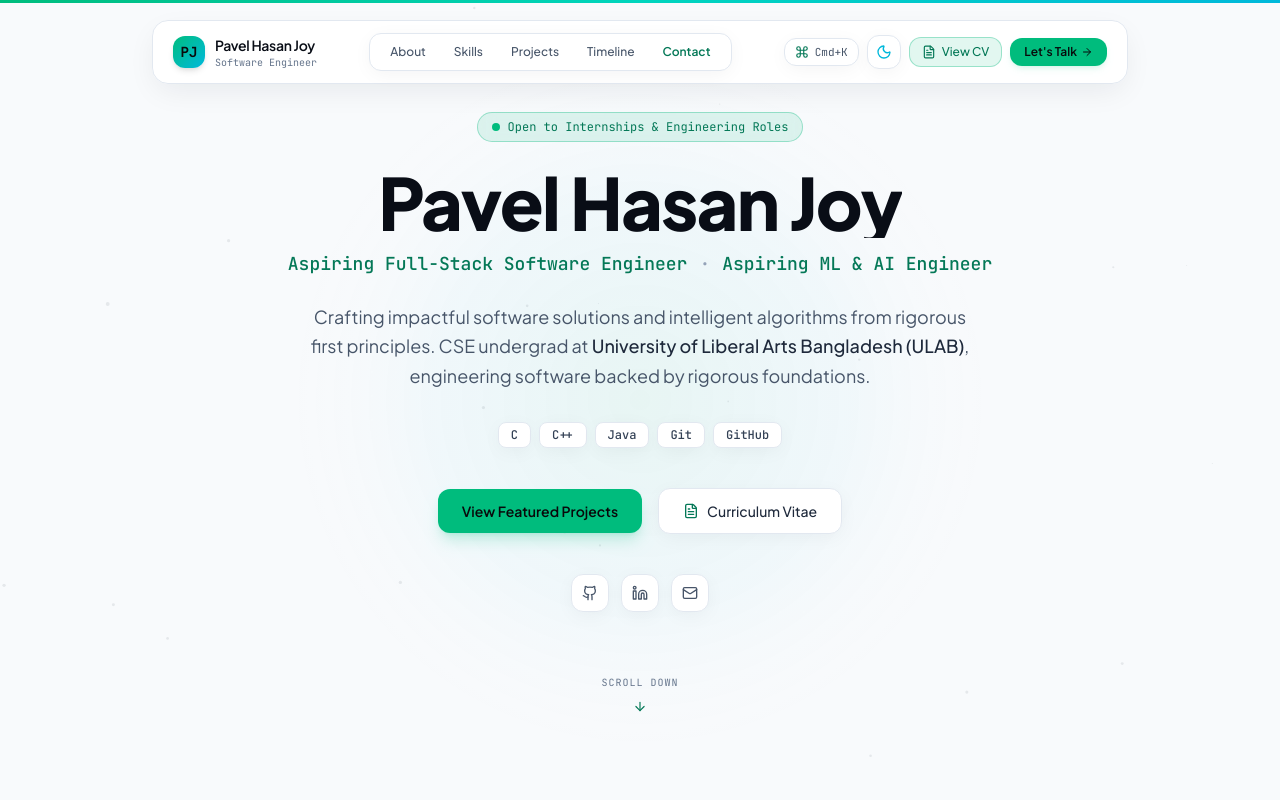
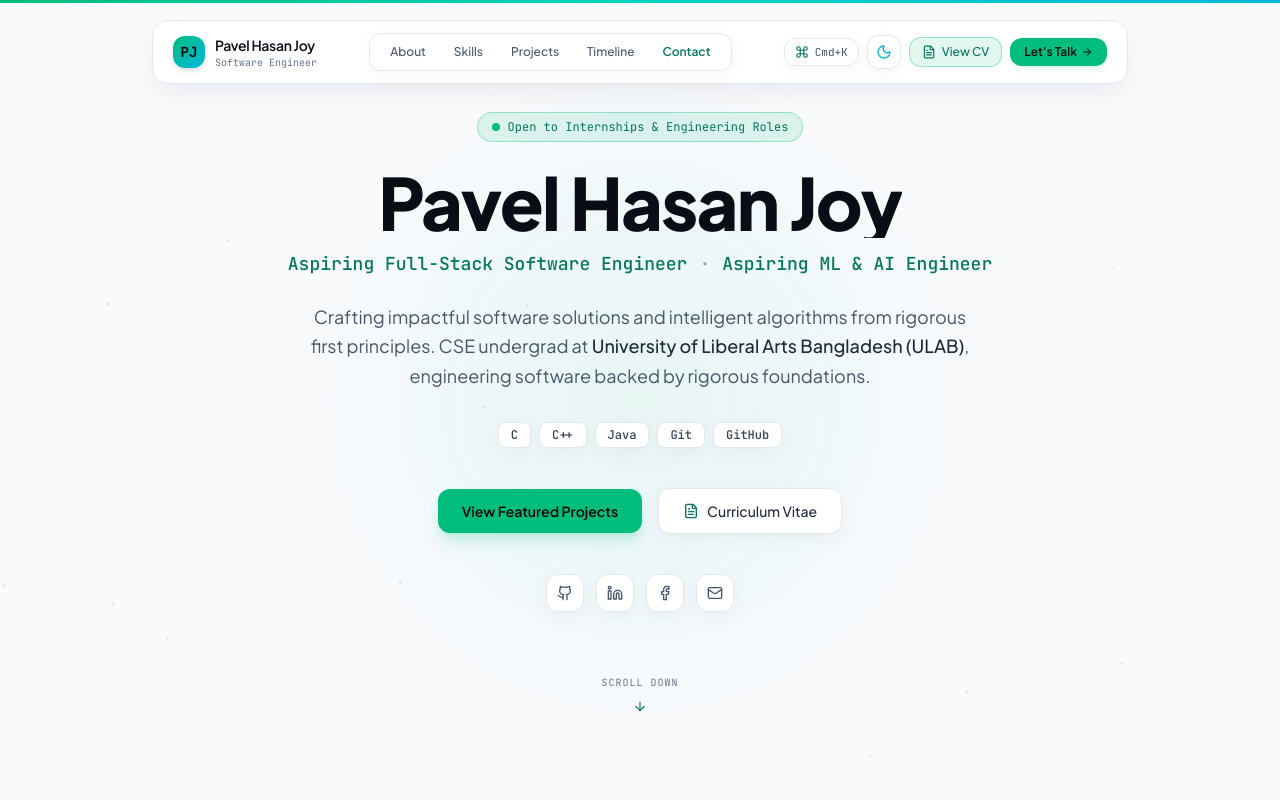
Before and after one commit to pavel-hasan-joy/Portfolio, a Next.js app: page / in a window 1280 px wide. Shown: the top 800 px of the page. Built offline with nearby package versions, Linux system fonts and the light colour scheme.

Commit message:
feat: add Facebook profile link to contact channels, footer, and hero socials

```diff
--- a/src/components/Icons.tsx
+++ b/src/components/Icons.tsx
@@ -36,3 +36,20 @@ export function LinkedinIcon({ className = "w-4 h-4" }: { className?: string })
     </svg>
   );
 }
+
+export function FacebookIcon({ className = "w-4 h-4" }: { className?: string }) {
+  return (
+    <svg
+      role="img"
+      viewBox="0 0 24 24"
+      fill="none"
+      stroke="currentColor"
+      strokeWidth="2"
+      strokeLinecap="round"
+      strokeLinejoin="round"
+      className={className}
+    >
+      <path d="M18 2h-3a5 5 0 0 0-5 5v3H7v4h3v8h4v-8h3l1-4h-4V7a1 1 0 0 1 1-1h3z" />
+    </svg>
+  );
+}
--- a/src/data/content.ts
+++ b/src/data/content.ts
@@ -50,6 +50,7 @@ export interface SiteContent {
     linkedin: string;
     email: string;
     phone?: string;
+    facebook?: string;
   };
   cv: {
     fileName: string;
@@ -113,6 +114,7 @@ export const siteContent: SiteContent = {
     linkedin: "https://www.linkedin.com/in/pavel-hasan-joy-ulab262014103",
     email: "pavel.hasan.cse@ulab.edu.bd",
     phone: "+8801342182616",
+    facebook: "https://www.facebook.com/pavelhasanjoy1",
   },
 
   cv: {
--- a/src/sections/ContactSection.tsx
+++ b/src/sections/ContactSection.tsx
@@ -18,7 +18,7 @@ import {
   Phone,
   MapPin,
 } from "lucide-react";
-import { GithubIcon, LinkedinIcon } from "@/components/Icons";
+import { GithubIcon, LinkedinIcon, FacebookIcon } from "@/components/Icons";
 import { siteContent } from "@/data/content";
 
 const contactSchema = z.object({
@@ -199,12 +199,12 @@ export function ContactSection() {
             </div>
 
             {/* Social Buttons */}
-            <div className="pt-2 flex items-center gap-3">
+            <div className="pt-2 flex items-center gap-2 sm:gap-3">
               <a
                 href={siteContent.socials.github}
                 target="_blank"
                 rel="noopener noreferrer"
-                className="flex-1 flex items-center justify-center gap-2 py-2.5 rounded-xl bg-zinc-800/80 hover:bg-zinc-700/80 text-zinc-200 hover:text-white text-xs font-medium border border-zinc-700/60 transition-colors"
+                className="flex-1 flex items-center justify-center gap-1.5 py-2.5 rounded-xl bg-zinc-800/80 hover:bg-zinc-700/80 text-zinc-200 hover:text-white text-xs font-medium border border-zinc-700/60 transition-colors"
               >
                 <GithubIcon className="w-4 h-4" />
                 <span>GitHub</span>
@@ -213,11 +213,22 @@ export function ContactSection() {
                 href={siteContent.socials.linkedin}
                 target="_blank"
                 rel="noopener noreferrer"
-                className="flex-1 flex items-center justify-center gap-2 py-2.5 rounded-xl bg-zinc-800/80 hover:bg-zinc-700/80 text-zinc-200 hover:text-white text-xs font-medium border border-zinc-700/60 transition-colors"
+                className="flex-1 flex items-center justify-center gap-1.5 py-2.5 rounded-xl bg-zinc-800/80 hover:bg-zinc-700/80 text-zinc-200 hover:text-white text-xs font-medium border border-zinc-700/60 transition-colors"
               >
                 <LinkedinIcon className="w-4 h-4" />
                 <span>LinkedIn</span>
               </a>
+              {siteContent.socials.facebook && (
+                <a
+                  href={siteContent.socials.facebook}
+                  target="_blank"
+                  rel="noopener noreferrer"
+                  className="flex-1 flex items-center justify-center gap-1.5 py-2.5 rounded-xl bg-zinc-800/80 hover:bg-zinc-700/80 text-zinc-200 hover:text-white text-xs font-medium border border-zinc-700/60 transition-colors"
+                >
+                  <FacebookIcon className="w-4 h-4" />
+                  <span>Facebook</span>
+                </a>
+              )}
             </div>
           </div>
         </div>
--- a/src/sections/Footer.tsx
+++ b/src/sections/Footer.tsx
@@ -2,7 +2,7 @@
 
 import React from "react";
 import { ArrowUp, Mail, Heart } from "lucide-react";
-import { GithubIcon, LinkedinIcon } from "@/components/Icons";
+import { GithubIcon, LinkedinIcon, FacebookIcon } from "@/components/Icons";
 import { siteContent } from "@/data/content";
 
 interface FooterProps {
@@ -72,6 +72,17 @@ export function Footer({ onOpenCv }: FooterProps) {
             >
               <LinkedinIcon className="w-4 h-4" />
             </a>
+            {siteContent.socials.facebook && (
+              <a
+                href={siteContent.socials.facebook}
+                target="_blank"
+                rel="noopener noreferrer"
+                aria-label="Facebook"
+                className="p-2 rounded-xl bg-zinc-900 hover:bg-zinc-800 text-zinc-400 hover:text-emerald-400 border border-zinc-800 transition-colors"
+              >
+                <FacebookIcon className="w-4 h-4" />
+              </a>
+            )}
             <a
               href={`mailto:${siteContent.socials.email}`}
               aria-label="Email"
--- a/src/sections/HeroSection.tsx
+++ b/src/sections/HeroSection.tsx
@@ -10,7 +10,7 @@ import {
   Terminal,
   Code2,
 } from "lucide-react";
-import { GithubIcon, LinkedinIcon } from "@/components/Icons";
+import { GithubIcon, LinkedinIcon, FacebookIcon } from "@/components/Icons";
 import { siteContent } from "@/data/content";
 
 interface HeroSectionProps {
@@ -140,6 +140,17 @@ export function HeroSection({ onOpenCv }: HeroSectionProps) {
         >
           <LinkedinIcon className="w-4 h-4" />
         </a>
+        {siteContent.socials.facebook && (
+          <a
+            href={siteContent.socials.facebook}
+            target="_blank"
+            rel="noopener noreferrer"
+            aria-label="Facebook Profile"
+            className="p-2.5 rounded-xl bg-zinc-900/60 hover:bg-zinc-800 text-zinc-400 hover:text-emerald-400 border border-zinc-800/80 transition-colors"
+          >
+            <FacebookIcon className="w-4 h-4" />
+          </a>
+        )}
         <a
           href={`mailto:${siteContent.socials.email}`}
           aria-label="Email Pavel"
```
